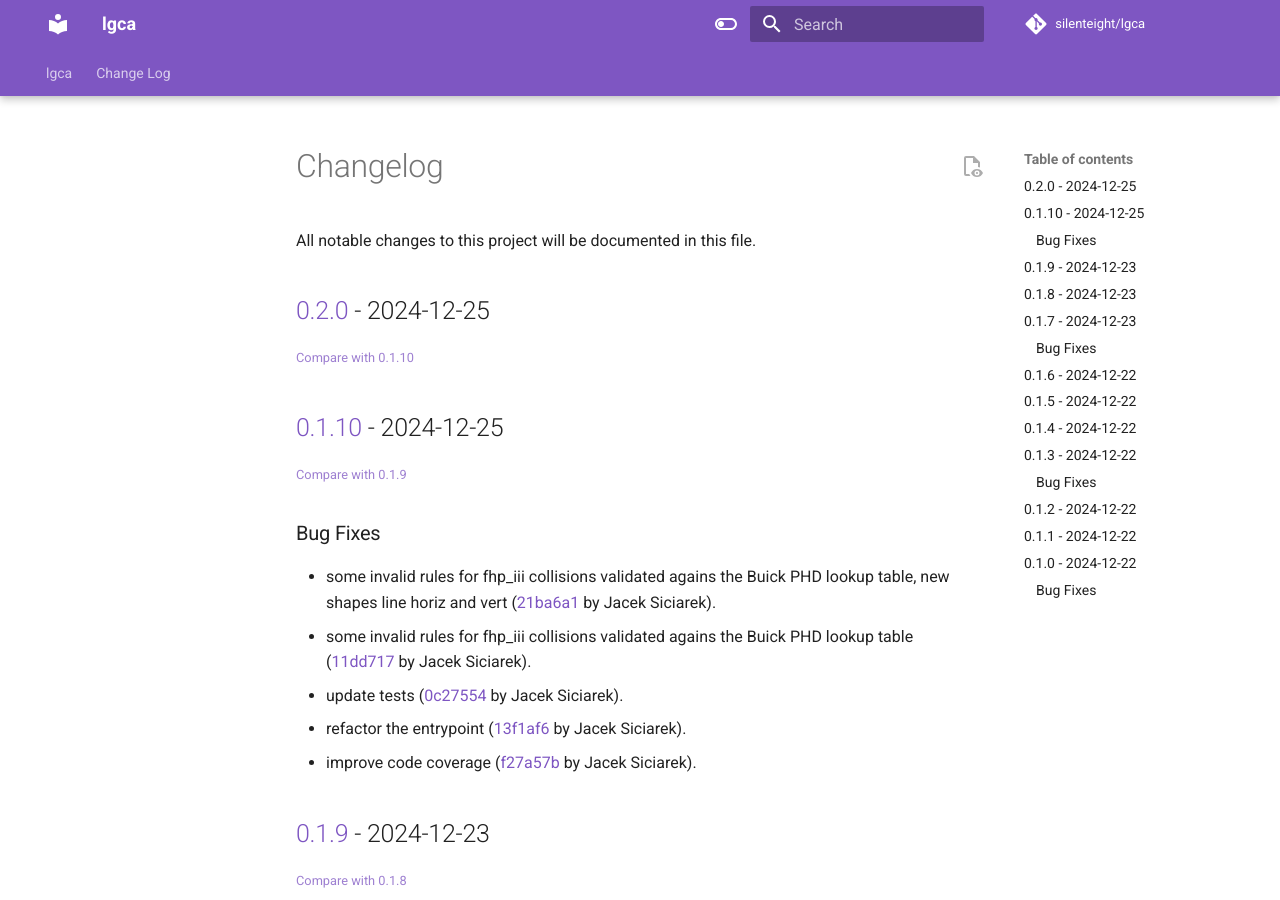
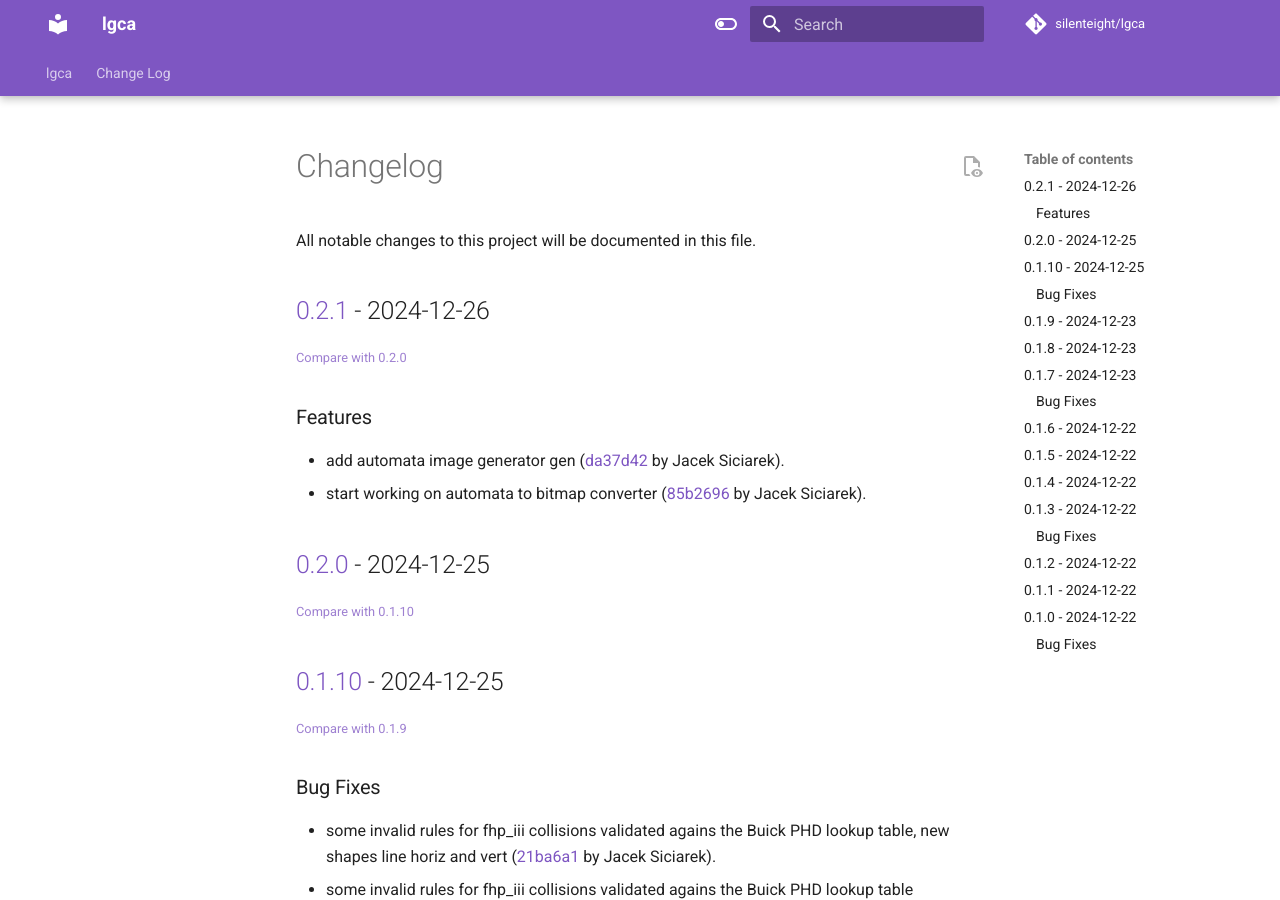
Before and after one commit to siciarek/lgca, an MkDocs documentation site: the page built from docs/changelog.md, in a window 1280 px wide and 900 px high. Built offline with MkDocs 1.6.1 and Material for MkDocs 9.7.7, drawn with Linux system fonts in a browser that asks for light colours; comment, search, counter and statistics services are not loaded.

Commit message:
docs: update changelog (bump)

```diff
--- a/docs/changelog.md
+++ b/docs/changelog.md
@@ -3,6 +3,15 @@
 All notable changes to this project will be documented in this file.
 
 <!-- insertion marker -->
+## [0.2.1](https://github.com/siciarek/lgca/releases/tag/0.2.1) - 2024-12-26
+
+<small>[Compare with 0.2.0](https://github.com/siciarek/lgca/compare/0.2.0...0.2.1)</small>
+
+### Features
+
+- add automata image generator gen ([da37d42](https://github.com/siciarek/lgca/commit/da37d42b6533cb856c30f969f78de81da4c6c360) by Jacek Siciarek).
+- start working on automata to bitmap converter ([85b2696](https://github.com/siciarek/lgca/commit/85b26967426492fd2861814c3311a3524706ac09) by Jacek Siciarek).
+
 ## [0.2.0](https://github.com/siciarek/lgca/releases/tag/0.2.0) - 2024-12-25
 
 <small>[Compare with 0.1.10](https://github.com/siciarek/lgca/compare/0.1.10...0.2.0)</small>
```
